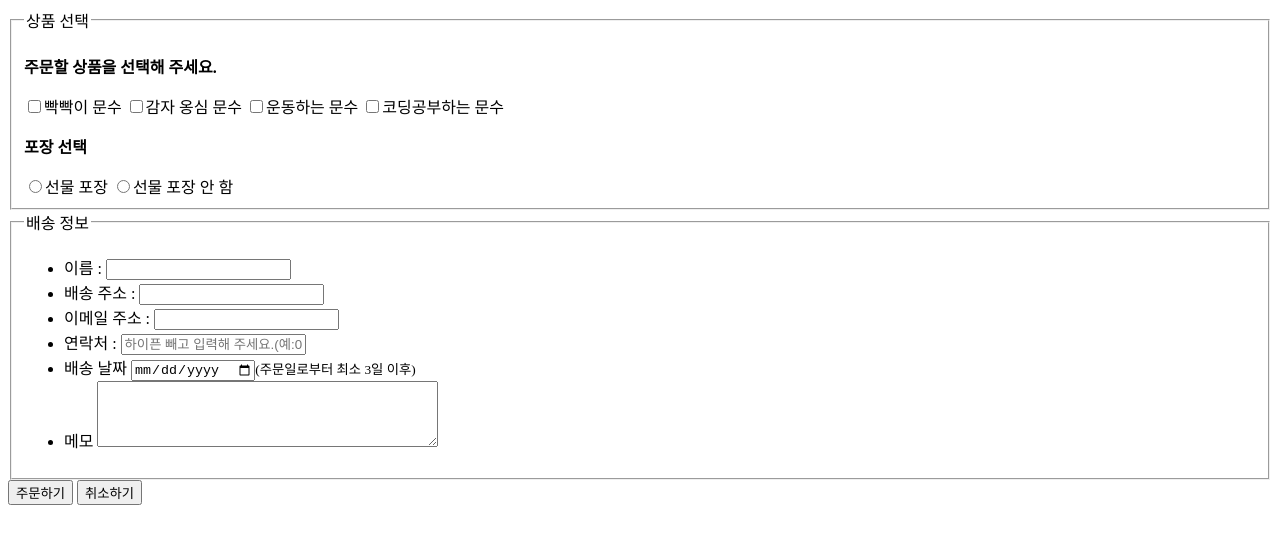
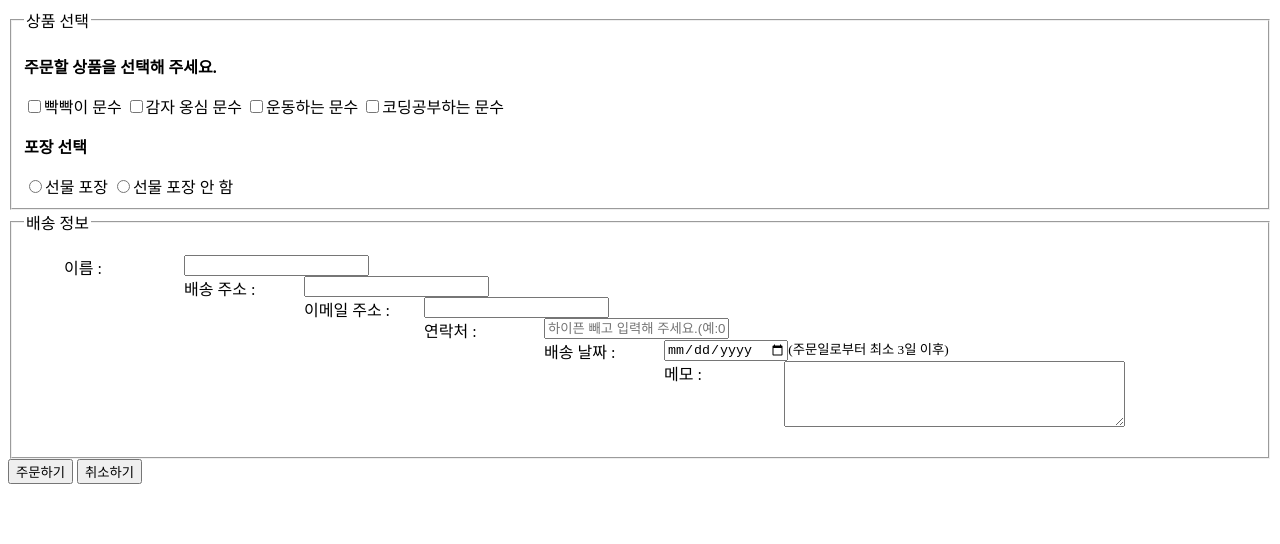
Before and after one commit to munsoo03/test1, a plain HTML site: page order.html in a window 1280 px wide. Drawn offline with Linux system fonts and the light colour scheme.

Commit message:
조금 수정

```diff
--- a/hello.html
+++ b/order.html
@@ -3,6 +3,17 @@
 <head>
 <meta charset = "utf-8">
 <title>상품 주문</title>
+    <style>
+        .signup label {
+            float: left;
+            font-size: 16px;
+            width: 120px;
+        }
+
+        ul {
+            list-style: none;
+        }
+    </style>
 </head>
 <body>
     <form>
@@ -19,7 +30,7 @@
         </fieldset>
         <fieldset>
             <legend>배송 정보</legend>
-            <ul>
+            <ul class="signup label">
                 <li>
                     <label for="name">이름 : </label>
                     <input type="text" id="name">
@@ -37,11 +48,11 @@
                     <input type="text" id="phone" placeholder="하이픈 빼고 입력해 주세요.(예:01012345678)">
                 </li>
                 <li>
-                    <label for="ymd">배송 날짜</label>
+                    <label for="ymd">배송 날짜 : </label>
                     <input type="date" id="ymd"><small>(주문일로부터 최소 3일 이후)</small>
                 </li>
                 <li>
-                    <label for="memo">메모</label>
+                    <label for="memo">메모 : </label>
                     <textarea id="memo" cols="40" rows="4"></textarea>
                 </li>
             </ul>
```
Also changed, not shown: login.html (+9 -2 lines), infor.html (renamed from handsome.html). Lines whose indentation alone changed are shown as unchanged.
